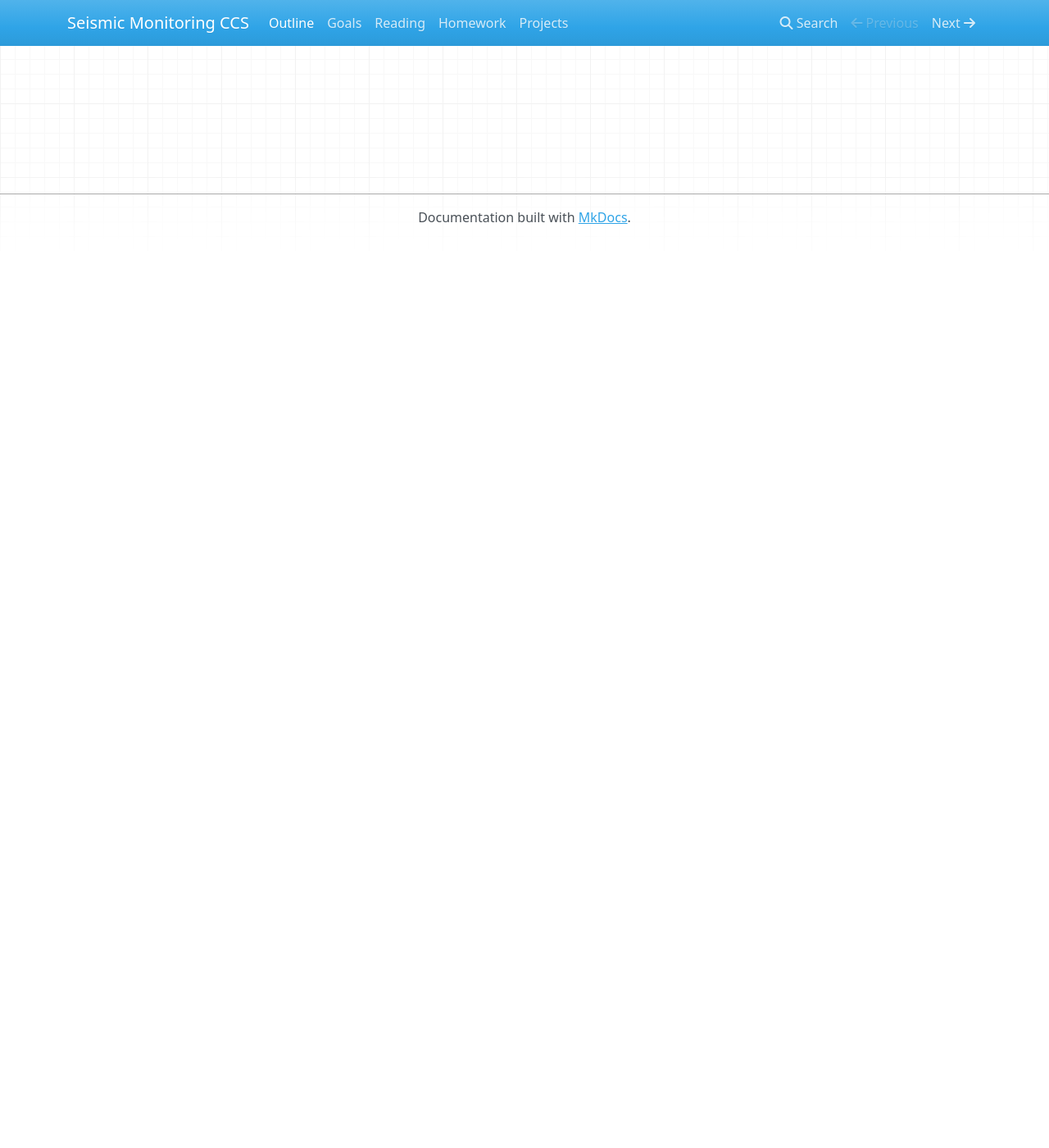
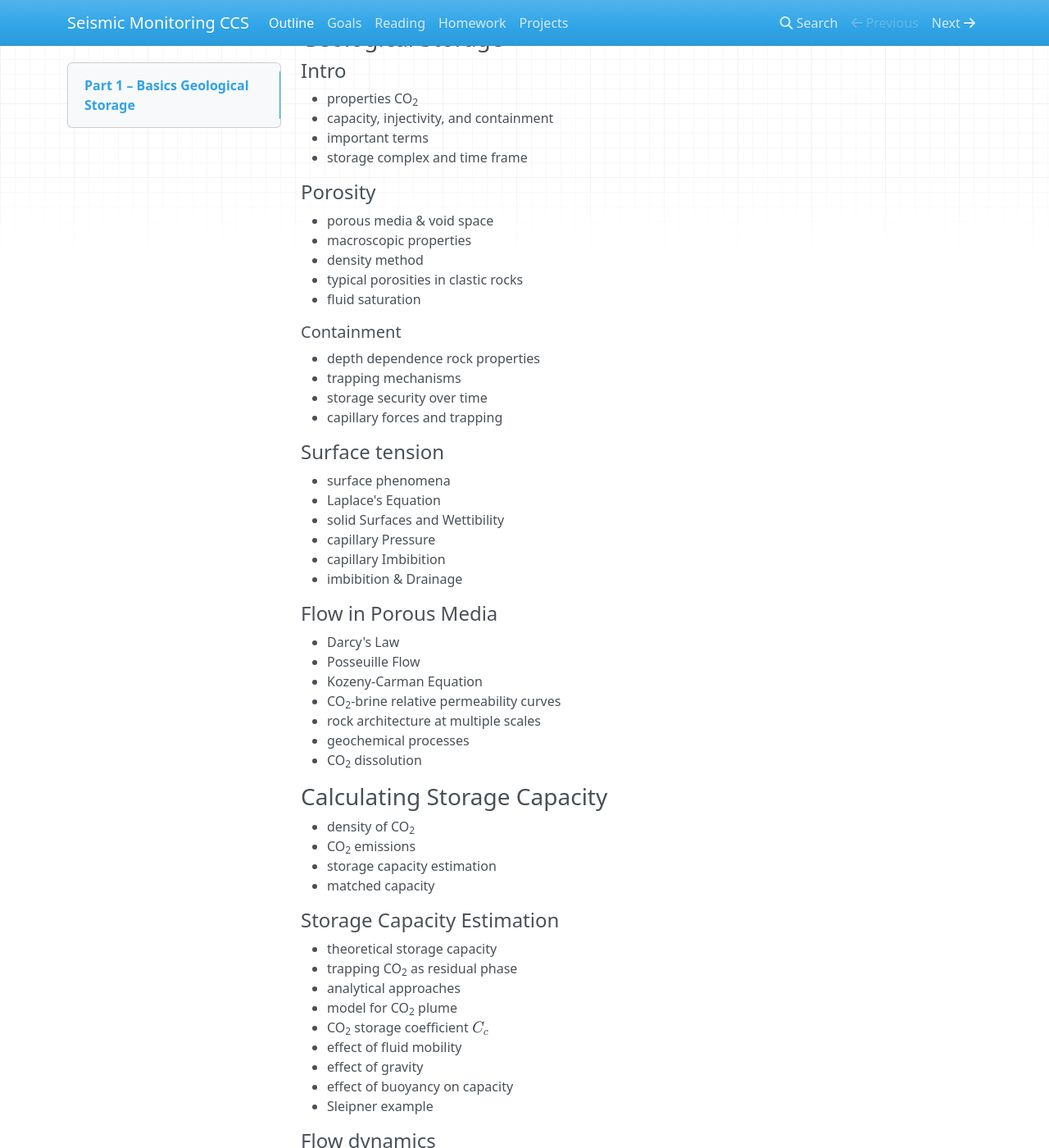
Before and after one commit to flexie/eas-4803-8803-ccs, an MkDocs documentation site: the page built from docs/outline.md, in a window 1280 px wide and 1400 px high, scrolled down 270 px. Shown: the whole window at 82% size. Built offline with MkDocs 1.6.1, drawn with Linux system fonts in a browser that asks for light colours; nearby versions of some CDN libraries; old or Windows-style settings are respelled for this version of MkDocs; before the commit the page ends 900 px from its top, so only the background shows below that; some of the changed text lies outside the part shown.

Commit message:
Updated outline for Part 1

```diff
--- a/docs/outline.md
+++ b/docs/outline.md
@@ -1,4 +1,88 @@
-To be populated
+<!-- To be populated
+
+[test](https://gtvault-my.sharepoint.com/:v:/g/personal/fherrmann9_gatech_edu/ER9Qy3ISKr1FjXxRmYDbDTABbYdKlf9BUjAWMvDZKkrXDw?email=felix.herrmann%40gatech.edu) -->
+
+## Part 1 – Basics Geological Storage
+
+### Motivation
+
+- History fossil fuels
+- History greenhouse gas
+- Why CCS?
+- Overview CCS
+- goals
+
+### Geological Storage
+
+#### Intro
+
+- properties CO~2~
+- capacity, injectivity, and containment
+- important terms
+- storage complex and time frame
+
+#### Porosity
+
+- porous media & void space
+- macroscopic properties
+- density method
+- typical porosities in clastic rocks
+- fluid saturation
+
+##### Containment
+
+- depth dependence rock properties
+- trapping mechanisms
+- storage security over time
+- capillary forces and trapping
+
+#### Surface tension
+
+- surface phenomena
+- Laplace's Equation
+- solid Surfaces and Wettibility
+- capillary Pressure
+- capillary Imbibition
+- imbibition & Drainage
+
+#### Flow in Porous Media
+
+- Darcy's Law
+- Posseuille Flow
+- Kozeny-Carman Equation
+- CO~2~-brine relative permeability curves
+- rock architecture at multiple scales
+- geochemical processes
+- CO~2~ dissolution
+
+
+### Calculating Storage Capacity
+
+- density of CO~2~
+- CO~2~ emissions
+- storage capacity estimation
+- matched capacity
+
+#### Storage Capacity Estimation
+
+- theoretical storage capacity
+- trapping CO~2~ as residual phase
+- analytical approaches
+- model for CO~2~ plume
+- CO~2~ storage coefficient $C_c$
+- effect of fluid mobility
+- effect of gravity
+- effect of buoyancy on capacity
+- Sleipner example
+
+#### Flow dynamics
+
+- flow regimes
+- flow simulations
+- static geological model
+- dynamic two-phase flow simulations
+- Sleipner example
+
 
 <!-- ### Why do we need Geological Carbon Storage?
 
```
Also changed, not shown: docs/goals.md (+2 -0 lines), docs/reading.md (+2 -0 lines), refs.bib (+9 -0 lines).
